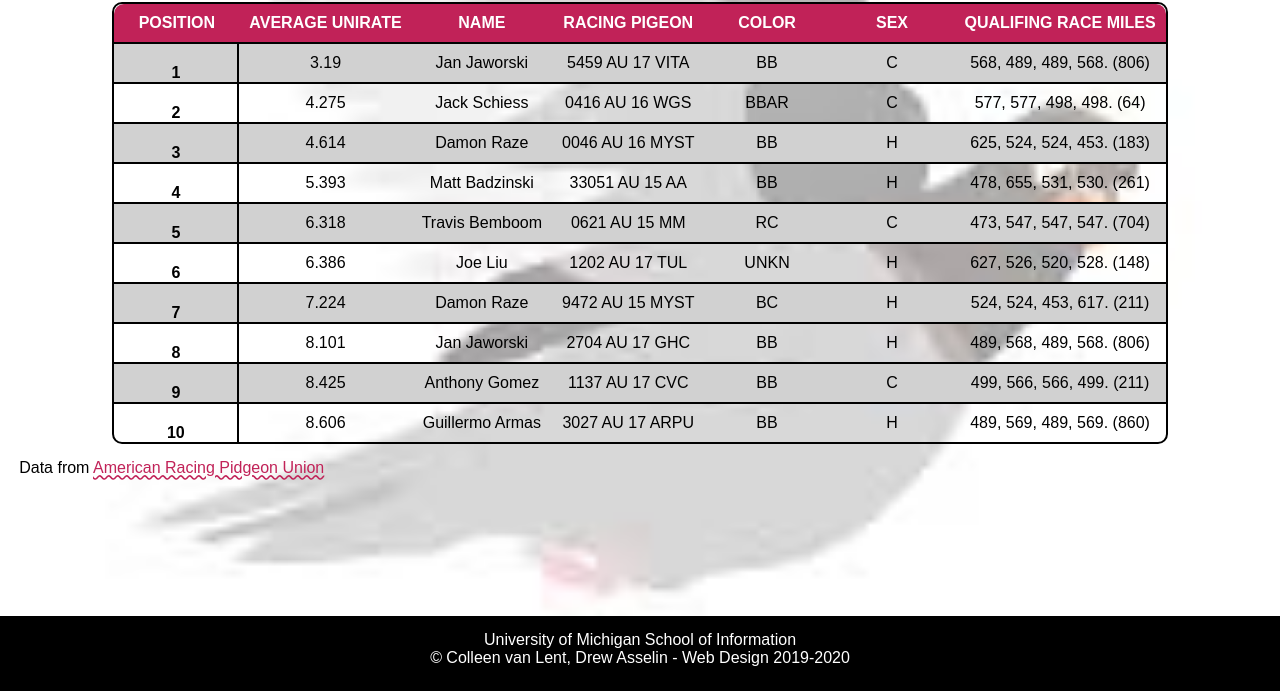
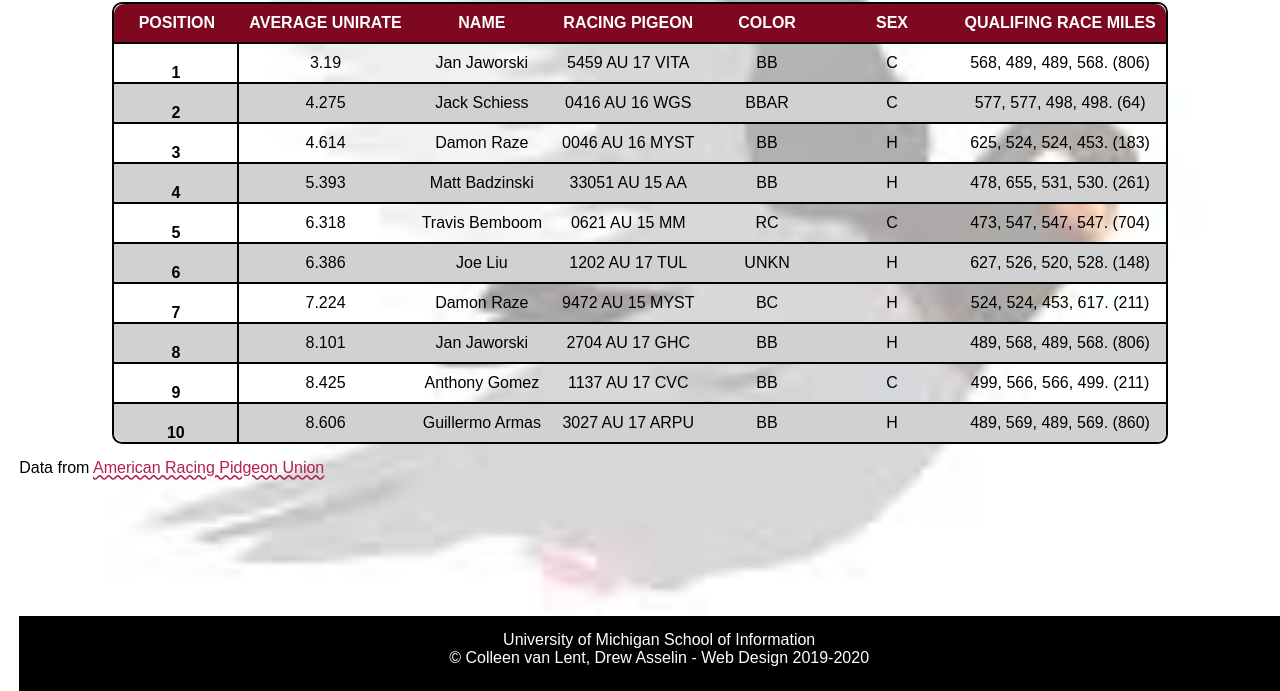
Before and after one commit to ronibara/homework4-2021, a plain HTML site: page index.html in a window 1280 px wide. Shown: the part 109-800 px from the top of the page. Drawn offline with Linux system fonts and the light colour scheme; a web font is replaced by a local one.

Commit message:
fixed errors from trial1

```diff
--- a/css/style.css
+++ b/css/style.css
@@ -57,7 +57,7 @@ p{
 a{
   /*Req 4*/
   font-size: 16px;
-  color: #c12258;
+  color: #B21F50;
   text-decoration: underline;
   text-decoration-style: wavy;
 }
@@ -83,9 +83,10 @@ td{
   color: #FFFFFF;
   min-width: 125px;
   padding: 10px;
-  margin: 0 auto;
+  /* margin: 0 auto; */
+  text-align: center;
   text-transform: uppercase;
-  background: #c12258;
+  background: #7e0820;
 }
 /*Req 6c*/
 .rowhead{
@@ -97,15 +98,16 @@ td{
 /*Req 6d*/
 tr:nth-child(odd){
   /* FIXME */
-  background-color: transparent;
+  /* background-color: transparent; */
+  background-color:rgba(0, 0, 0, 0)
 }
 /*Req 6e*/
-tr:nth-child(odd){
+tr:nth-child(even){
   background-color: #D1D1D1;
 }
 /*Req 6f*/
 tr:hover{
-  background-color: rgb(193, 34, 88, 0.25);
+  background-color: rgb(126, 8, 32, 0.25);
   filter: alpha(opacity=0.25);
 }
 
@@ -145,5 +147,5 @@ footer{
   min-height: 75px;
   position: absolute;
   bottom: 0;
-  left: 0;
+  /* left: 0; */
 }
```
